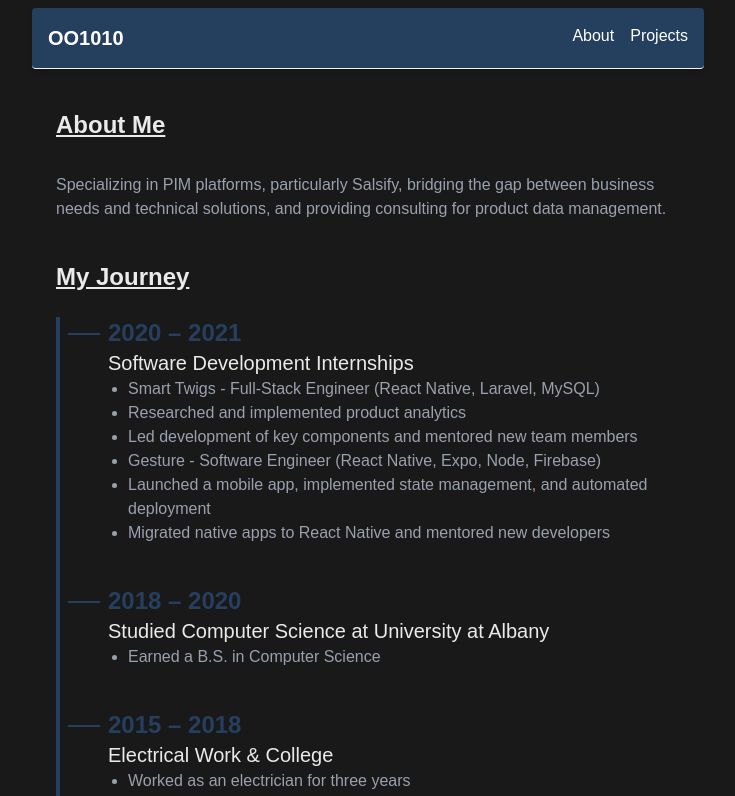
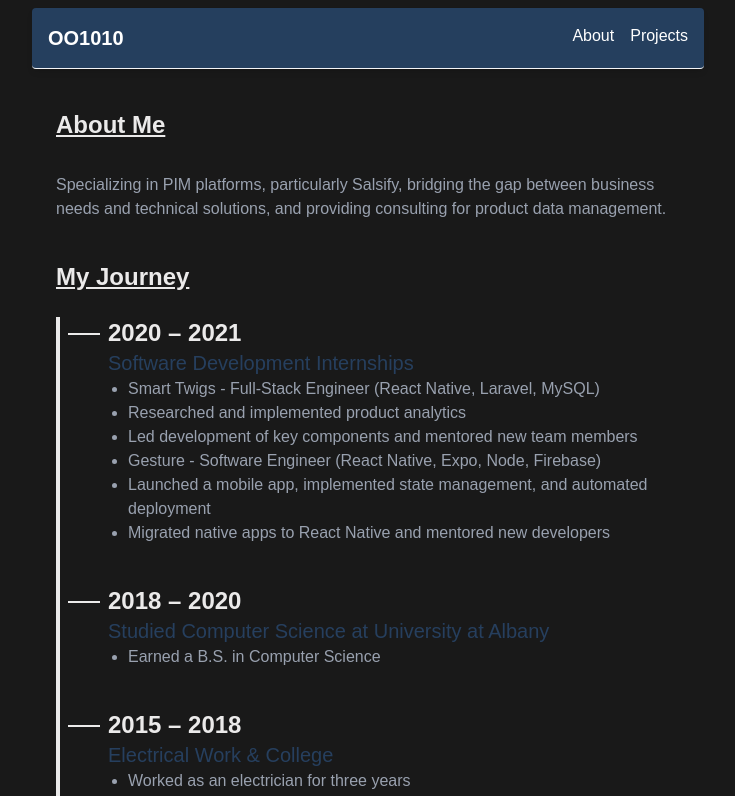
Before and after one commit to sollazzo08/portfolio-site, a Next.js app: page /about in a window 1280 px wide. Shown: the top 796 px of the page, without its empty margins (272-1007 px from the left). Built offline with nearby package versions, Linux system fonts and the light colour scheme; a web font is replaced by a local one.

Commit message:
style swap

```diff
--- a/src/app/about/page.tsx
+++ b/src/app/about/page.tsx
@@ -37,12 +37,12 @@ export default function AboutMe() {
       </div>
 
       <h2 className="text-2xl font-bold mb-6 underline text-[#ebeaea]">My Journey</h2>
-      <div className="relative border-l-4 pl-6 border-l-[#284569de]">
+      <div className="relative border-l-4 pl-6 border-l-[#ebeaea]">
         {timeline.map((event, index) => (
           <div key={index} className="relative mb-10 pl-6">
-            <div className="absolute left-[-16px] top-4 w-8 h-[2px] bg-[#284569de]"></div>
-            <h2 className="text-2xl font-semibold text-[#284569de]">{event.year}</h2>
-            <h3 className="text-xl font-medium text-[#ebeaea]">{event.title}</h3>
+            <div className="absolute left-[-16px] top-4 w-8 h-[2px] bg-[#ebeaea]"></div>
+            <h2 className="text-2xl font-semibold text-[#ebeaea]">{event.year}</h2>
+            <h3 className="text-xl font-medium text-[#284569de]">{event.title}</h3>
             <ul className="list-disc pl-5">
               {event.details.map((detail, i) => (
                 <li key={i}>{detail}</li>
```
